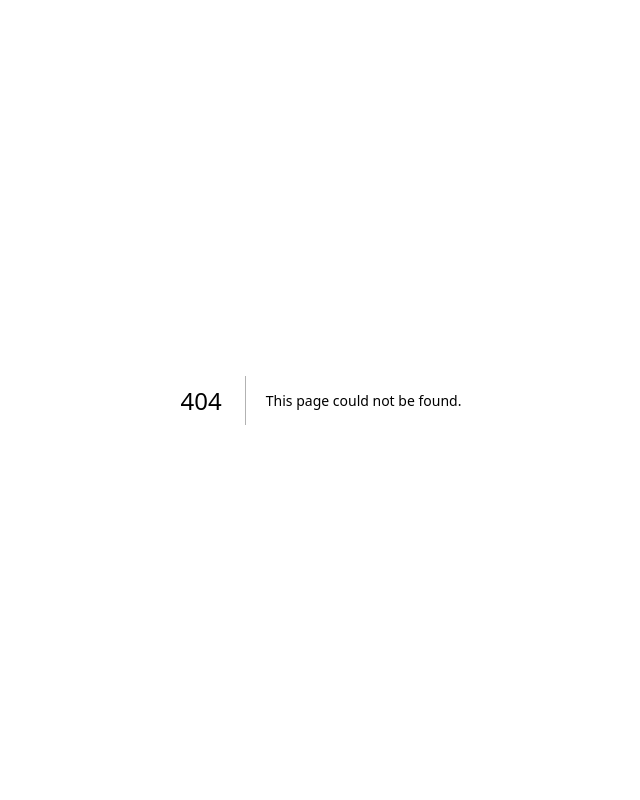
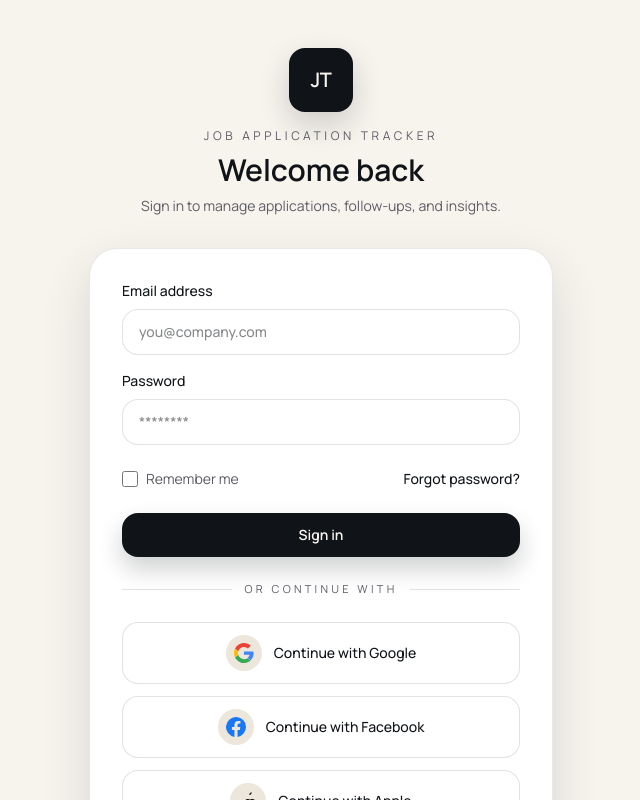
Before and after one commit to thanheuro20057-cloud/job-tracking-application-project, a Next.js app: page /login in a window 1280 px wide. Before the commit this address had no page. Shown: the top 800 px of the page, without its empty margins (319-959 px from the left). Built offline with nearby package versions, Linux system fonts and the light colour scheme.

Commit message:
feat: Implement basic login redirection to dashboard

```diff
--- a/src/app/page.tsx
+++ b/src/app/login/page.tsx
@@ -1,6 +1,14 @@
 import Link from "next/link";
+import { useRouter } from "next/navigation";
 
 export default function Home() {
+  const router = useRouter();
+
+  const handleSubmit = (event: React.FormEvent<HTMLFormElement>) => {
+    event.preventDefault();
+    router.push("/dashboard");
+  };
+
   return (
     <div className="relative min-h-screen overflow-hidden bg-background text-foreground">
       <div className="pointer-events-none absolute inset-0 -z-10">
@@ -31,7 +39,7 @@ export default function Home() {
           </div>
 
           <section className="rounded-[28px] border border-border/80 bg-card p-6 shadow-[0_18px_50px_rgba(16,20,24,0.12)] sm:p-8">
-            <form className="space-y-6">
+            <form className="space-y-6" onSubmit={handleSubmit}>
               <div className="space-y-4">
                 <label className="block text-sm font-medium">
                   Email address
```
